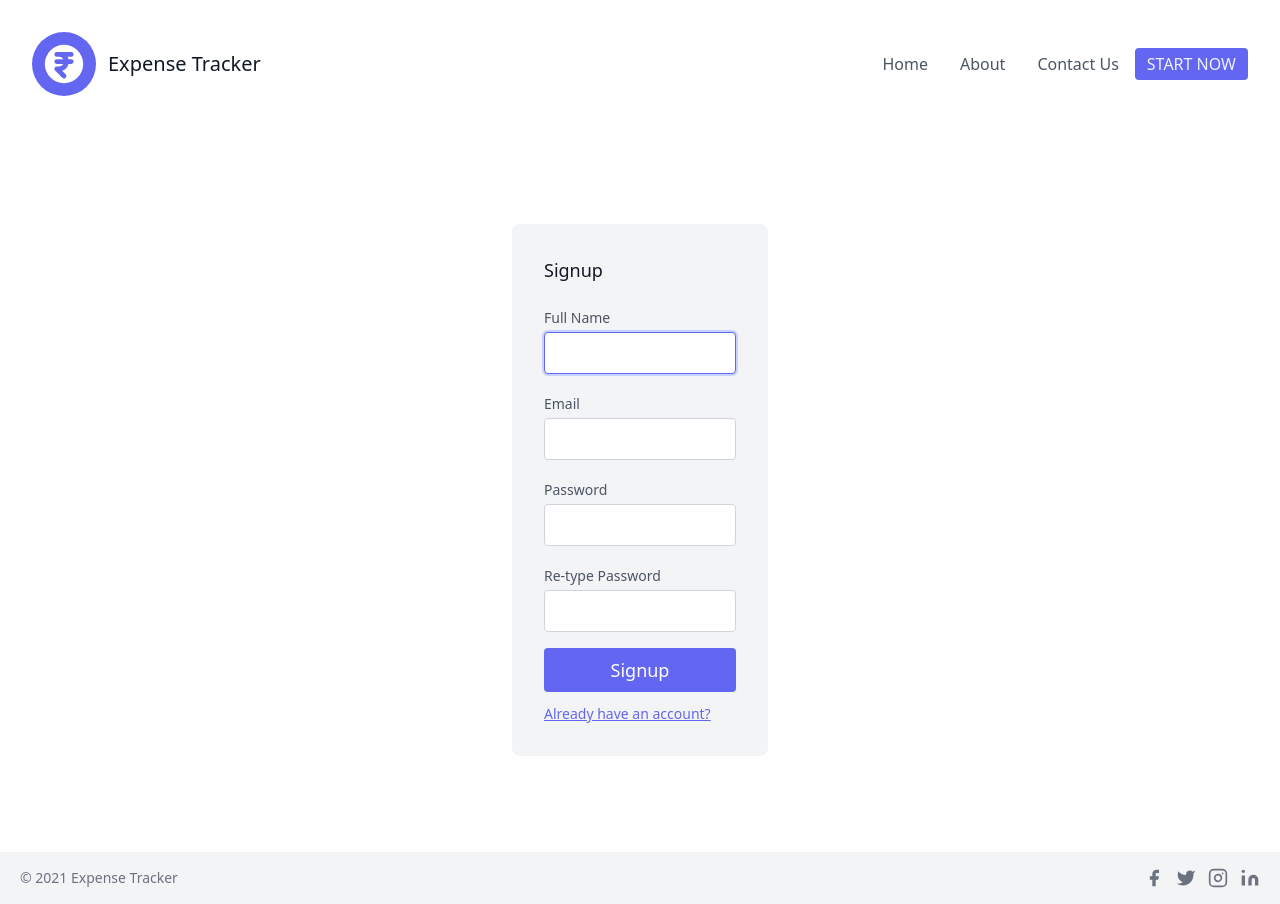
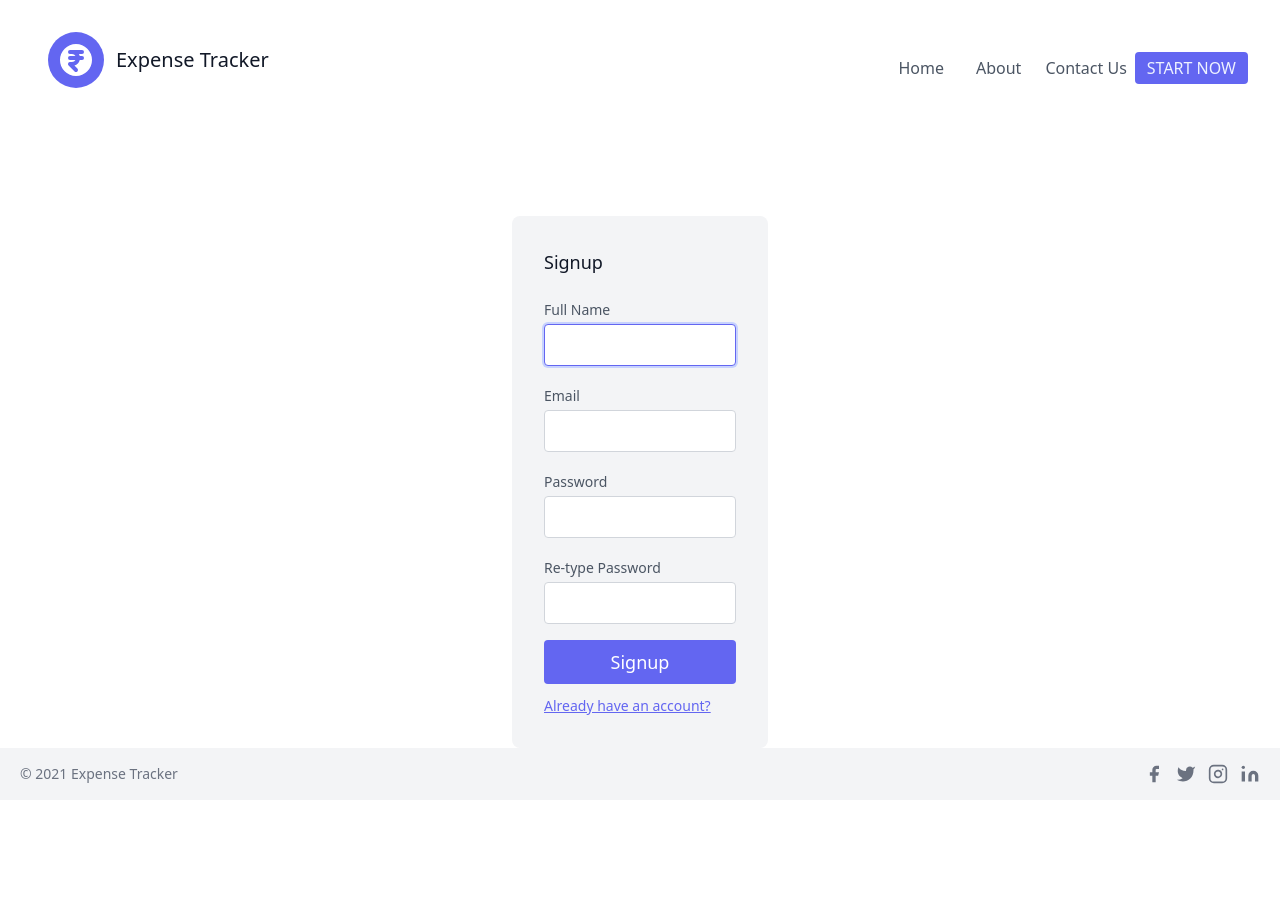
Before and after one commit to Yash-s-Code-Camp/expense-tracker, a PHP site: page /yashcodecamp/signup.php in a window 1280 px wide. After the commit the page ends 784 px from the top, so only its background shows below. Run offline with PHP 8.4, Linux system fonts and the light colour scheme.

Commit message:
footer and navbar

```diff
--- a/src/index.php
+++ b/src/index.php
@@ -1,6 +1,6 @@
 <?php include "./layouts/top.php"; ?>
 <!-- Container -->
-<div class="flex flex-col px-5 py-24 justify-center items-center space-y-4 ">
+<div class="flex flex-col px-5 py-24 justify-center items-center space-y-4">
   <!-- image-block -->
   <div class="rounded-full">
     <img class="object-cover object-center rounded-full" alt="my-img" src="https://image.freepik.com/free-vector/family-couple-saving-money_74855-5240.jpg">
--- a/src/layouts/bottom.php
+++ b/src/layouts/bottom.php
@@ -1,6 +1,6 @@
 
-<div class="bg-gray-100 ">
-  <div class="container mx-auto py-4 px-5 flex flex-wrap flex-col sticky bottom-0 sm:flex-row">
+<div class="w-full bg-gray-100 bottom-0 fixed">
+  <div class="container mx-auto py-4 px-5 flex flex-wrap flex-col sm:flex-row">
     <p class="text-gray-500 text-sm text-center sm:text-left">© 2021 Expense Tracker
     </p>
     <span class="inline-flex sm:ml-auto sm:mt-0 mt-2 justify-center sm:justify-start">
--- a/src/layouts/top.php
+++ b/src/layouts/top.php
@@ -12,33 +12,33 @@
 
 <body>
 
-  <header class="text-gray-600 body-font md:block">
+  <header class="text-gray-600 body-font border-b-2 block md:border-none">
     <div class="container mx-auto flex flex-wrap p-8 flex-col md:flex-row">
-      <a href="./index.php" class="flex title-font font-medium items-center text-gray-900 mb-4 md:mb-0">
-        <svg xmlns="http://www.w3.org/2000/svg" class="h-16 w-16 text-white p-2 bg-indigo-500 rounded-full" viewBox="0 0 20 20" fill="currentColor">
+      <a href="./index.php" class="flex title-font font-medium items-center text-gray-900 mb-0 pl-4 md:mb-0">
+        <svg xmlns="http://www.w3.org/2000/svg" class="h-14 w-14 text-white p-2 bg-indigo-500 rounded-full" viewBox="0 0 20 20" fill="currentColor">
           <path fill-rule="evenodd" d="M10 18a8 8 0 100-16 8 8 0 000 16zM7 5a1 1 0 100 2h1a2 2 0 011.732 1H7a1 1 0 100 2h2.732A2 2 0 018 11H7a1 1 0 00-.707 1.707l3 3a1 1 0 001.414-1.414l-1.483-1.484A4.008 4.008 0 0011.874 10H13a1 1 0 100-2h-1.126a3.976 3.976 0 00-.41-1H13a1 1 0 100-2H7z" clip-rule="evenodd" />
         </svg>
 
         <span class="ml-3 text-xl">Expense Tracker</span>
       </a>
       <nav class="md:ml-auto flex flex-wrap items-center text-base justify-center space-x-5 ">
-      <div class="block absolute top-8 right-10 w-30 h-30 md:hidden">
+      <div class="block absolute top-8 right-4 w-20 h-20 md:hidden">
         <button id="hamburger">
-          <svg class="h-16 w-16  p-2 text-indigo-500" fill="none" stroke="currentColor" viewBox="0 0 24 24" xmlns="http://www.w3.org/2000/svg">
+          <svg class="h-14 w-14  p-2 text-indigo-500" fill="none" stroke="currentColor" viewBox="0 0 24 24" xmlns="http://www.w3.org/2000/svg">
             <path stroke-linecap="round" stroke-linejoin="round" stroke-width="2" d="M4 6h16M4 12h16M4 18h16"></path>
           </svg>
         </button>
         <button class="hidden" id="close">
-          <svg class="w-16 h-16 text-indigo-500" fill="none" stroke="currentColor" viewBox="0 0 24 24" xmlns="http://www.w3.org/2000/svg">
+          <svg class="w-12 h-12 text-indigo-500" fill="none" stroke="currentColor" viewBox="0 0 24 24" xmlns="http://www.w3.org/2000/svg">
             <path stroke-linecap="round" stroke-linejoin="round" stroke-width="2" d="M6 18L18 6M6 6l12 12"></path>
           </svg>
         </button>
       </div>
-        <div id="nav-links" class="hidden transition duration-1000 ease-in-out  md:flex">
-          <a href="./index.php" class="flex tems-center  py-1 px-4 rounded hover:bg-indigo-500 text-center hover:text-indigo-50">Home</a>
-          <a href="./about.php" class="flex items-center py-1 px-4 rounded hover:bg-indigo-500 text-center hover:text-indigo-50">About</a>
-          <a href="./contact.php" class="flex tems-center  py-1 px-4 rounded hover:bg-indigo-500 text-center hover:text-indigo-50">Contact Us</a>
-          <a href="./login.php" class="inline-flex items-center bg-indigo-500 text-center text-indigo-50 border-0 py-1 px-3 focus:outline-none hover:animate-pulse hover:text-indigo-50 rounded text-base mt-4 md:mt-0 uppercase">Start now</a>
+        <div id="nav-links" class="hidden w-full pt-4 md:flex justify-center items-center">
+          <a href="./index.php" class="flex flex-col text-center py-2 px-4 rounded hover:bg-indigo-500 hover:text-indigo-50">Home</a>
+          <a href="./about.php" class="flex flex-col text-center py-2 px-4 rounded hover:bg-indigo-500 hover:text-indigo-50">About</a>
+          <a href="./contact.php" class="flex flex-col text-center py-2 px-2 rounded hover:bg-indigo-500 hover:text-indigo-50">Contact Us</a>
+          <a href="./login.php" class="flex flex-col text-center bg-indigo-500 text-indigo-50 border-0 py-1 px-3 focus:outline-none hover:animate-pulse hover:text-indigo-50 rounded text-base mt-4 md:mt-0 uppercase">Start now</a>
         </div>
       </nav>
 
--- a/src/style.css
+++ b/src/style.css
@@ -593,8 +593,8 @@ video {
 .relative {
 	position: relative;
 }
-.sticky {
-	position: sticky;
+.fixed {
+	position: fixed;
 }
 .absolute {
 	position: absolute;
@@ -605,8 +605,8 @@ video {
 .top-8 {
 	top: 2rem;
 }
-.right-10 {
-	right: 2.5rem;
+.right-4 {
+	right: 1rem;
 }
 .mx-auto {
 	margin-left: auto;
@@ -633,6 +633,9 @@ video {
 .ml-3 {
 	margin-left: 0.75rem;
 }
+.mb-0 {
+	margin-bottom: 0px;
+}
 .flex {
 	display: flex;
 }
@@ -648,8 +651,14 @@ video {
 .h-5 {
 	height: 1.25rem;
 }
-.h-16 {
-	height: 4rem;
+.h-14 {
+	height: 3.5rem;
+}
+.h-20 {
+	height: 5rem;
+}
+.h-12 {
+	height: 3rem;
 }
 .w-full {
 	width: 100%;
@@ -657,8 +666,14 @@ video {
 .w-5 {
 	width: 1.25rem;
 }
-.w-16 {
-	width: 4rem;
+.w-14 {
+	width: 3.5rem;
+}
+.w-20 {
+	width: 5rem;
+}
+.w-12 {
+	width: 3rem;
 }
 @-webkit-keyframes pulse {
 
@@ -714,17 +729,20 @@ video {
 .border-0 {
 	border-width: 0px;
 }
+.border-b-2 {
+	border-bottom-width: 2px;
+}
 .border-gray-300 {
 	--tw-border-opacity: 1;
 	border-color: rgba(209, 213, 219, var(--tw-border-opacity));
 }
+.border-red-400 {
+	--tw-border-opacity: 1;
+	border-color: rgba(248, 113, 113, var(--tw-border-opacity));
+}
 .border-green-400 {
 	--tw-border-opacity: 1;
 	border-color: rgba(52, 211, 153, var(--tw-border-opacity));
-}
-.border-red-400 {
-	--tw-border-opacity: 1;
-	border-color: rgba(248, 113, 113, var(--tw-border-opacity));
 }
 .bg-gray-100 {
 	--tw-bg-opacity: 1;
@@ -738,13 +756,13 @@ video {
 	--tw-bg-opacity: 1;
 	background-color: rgba(99, 102, 241, var(--tw-bg-opacity));
 }
+.bg-red-100 {
+	--tw-bg-opacity: 1;
+	background-color: rgba(254, 226, 226, var(--tw-bg-opacity));
+}
 .bg-green-100 {
 	--tw-bg-opacity: 1;
 	background-color: rgba(209, 250, 229, var(--tw-bg-opacity));
-}
-.bg-red-100 {
-	--tw-bg-opacity: 1;
-	background-color: rgba(254, 226, 226, var(--tw-bg-opacity));
 }
 .object-cover {
 	-o-object-fit: cover;
@@ -807,6 +825,16 @@ video {
 .py-4 {
 	padding-top: 1rem;
 	padding-bottom: 1rem;
+}
+.px-2 {
+	padding-left: 0.5rem;
+	padding-right: 0.5rem;
+}
+.pl-4 {
+	padding-left: 1rem;
+}
+.pt-4 {
+	padding-top: 1rem;
 }
 .text-center {
 	text-align: center;
@@ -875,13 +903,13 @@ video {
 	--tw-text-opacity: 1;
 	color: rgba(255, 255, 255, var(--tw-text-opacity));
 }
+.text-red-700 {
+	--tw-text-opacity: 1;
+	color: rgba(185, 28, 28, var(--tw-text-opacity));
+}
 .text-green-700 {
 	--tw-text-opacity: 1;
 	color: rgba(4, 120, 87, var(--tw-text-opacity));
-}
-.text-red-700 {
-	--tw-text-opacity: 1;
-	color: rgba(185, 28, 28, var(--tw-text-opacity));
 }
 .text-gray-800 {
 	--tw-text-opacity: 1;
@@ -911,18 +939,8 @@ video {
 	transition-timing-function: cubic-bezier(0.4, 0, 0.2, 1);
 	transition-duration: 150ms;
 }
-.transition {
-	transition-property: background-color, border-color, color, fill, stroke, opacity, box-shadow, transform, filter, -webkit-backdrop-filter;
-	transition-property: background-color, border-color, color, fill, stroke, opacity, box-shadow, transform, filter, backdrop-filter;
-	transition-property: background-color, border-color, color, fill, stroke, opacity, box-shadow, transform, filter, backdrop-filter, -webkit-backdrop-filter;
-	transition-timing-function: cubic-bezier(0.4, 0, 0.2, 1);
-	transition-duration: 150ms;
-}
 .duration-200 {
 	transition-duration: 200ms;
-}
-.duration-1000 {
-	transition-duration: 1000ms;
 }
 .ease-in-out {
 	transition-timing-function: cubic-bezier(0.4, 0, 0.2, 1);
@@ -1000,10 +1018,6 @@ video {
 		margin-left: auto;
 	}
 
-	.md\:block {
-		display: block;
-	}
-
 	.md\:flex {
 		display: flex;
 	}
@@ -1014,6 +1028,10 @@ video {
 
 	.md\:flex-row {
 		flex-direction: row;
+	}
+
+	.md\:border-none {
+		border-style: none;
 	}
 }
 @media (min-width: 1024px) {
```
